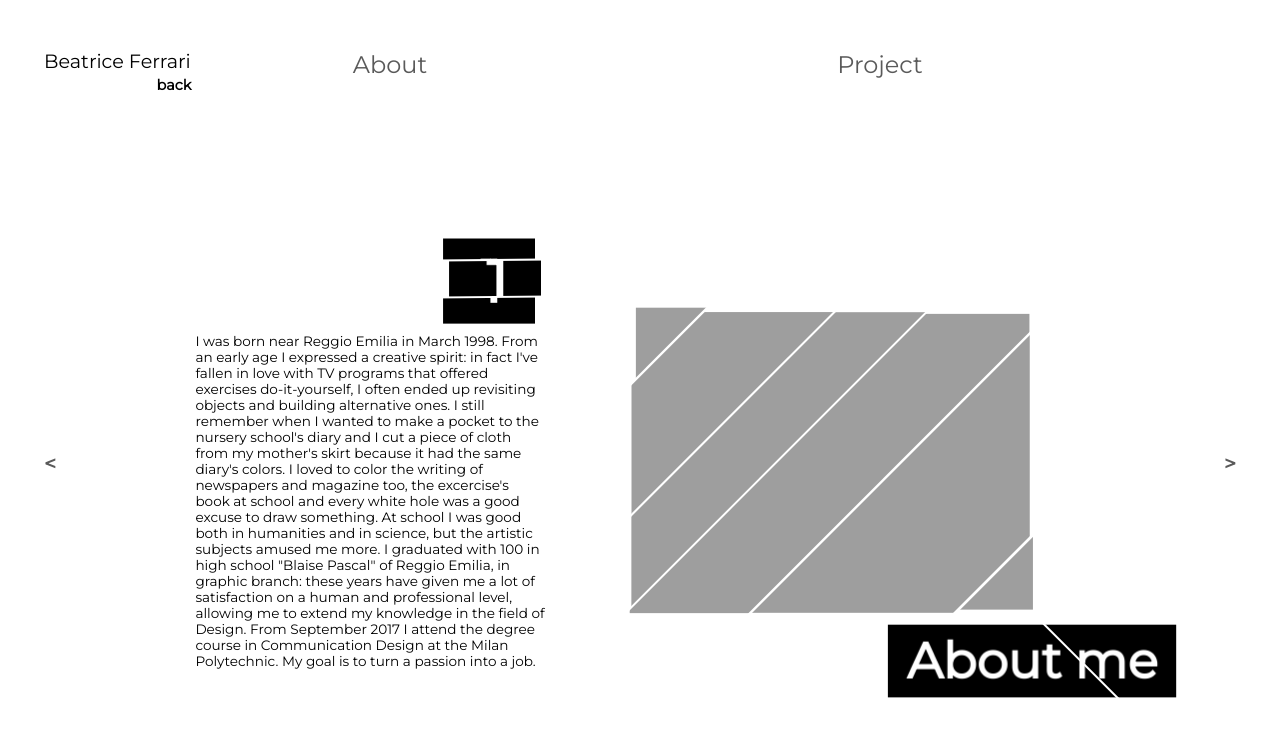
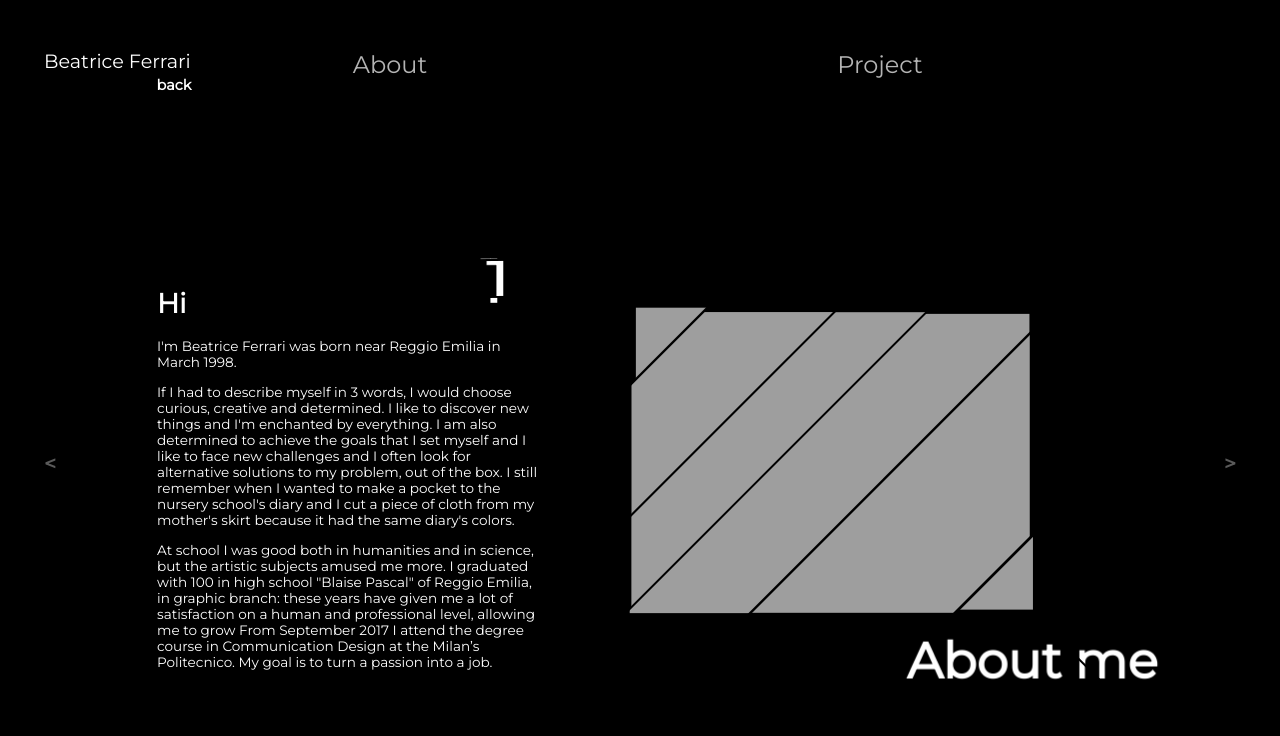
Before and after one commit to beaferrari/BEAFERRARI, a plain HTML site: page about/pag10.html in a window 1280 px wide. Shown: the top 736 px of the page. Drawn offline with Linux system fonts and the light colour scheme.

Commit message:
modifiche

```diff
--- a/about/css/base.css
+++ b/about/css/base.css
@@ -6,18 +6,18 @@ article,aside,details,figcaption,figure,footer,header,hgroup,main,nav,section,su
 }
 
 html {
-	background: #fff;
+	background: #000;
 }
 
 body {
-	--color-text: black;
-	--color-link: black;
-	--color-link-hover: black;
+	--color-text: white;
+	--color-link: white;
+	--color-link-hover: white;
 	font-family: "Montserrat", sans-serif;
 	min-height: 100vh;
 	color: black;
 	color: black;
-	background: white;
+	background: black;
 	-webkit-font-smoothing: antialiased;
 	-moz-osx-font-smoothing: grayscale;
 	overflow: hidden;
@@ -25,7 +25,7 @@ body {
 
 
 .menu {text-decoration: none;
-  color: rgb(90,90,90);
+  color: rgb(255,255,255);
   transition:0.25s all;
   font-family: 'Montserrat', sans-serif;
   font-weight: lighter;
@@ -47,7 +47,7 @@ font-weight: lighter;
 }
 
 #barra {
-  background-color: white;
+  background-color: black;
    width:100%;
   height: 10vh;
   position: absolute;
@@ -57,7 +57,7 @@ font-weight: lighter;
   z-index: 10;}
 
 	.barra {
-	  background-color: white;
+	  background-color: black;
 	   width:220vh;
 	  height: 10vh;
 	  position: sticky;
@@ -70,10 +70,10 @@ font-weight: lighter;
 p {font-family: 'Montserrat', sans-serif; }
 
 	.sezione {
-		margin-top: 38vh;
-		margin-left: 13vw;
+		margin-top: 30vh;
+		margin-left: 10vw;
 		margin-right: 7vw;
-		color: black;
+		color: white;
 		font-family: 'Montserrat', sans-serif;
 	}
 .titolo { font-family: 'Montserrat', sans-serif;
@@ -81,8 +81,9 @@ font-size: 1.2em;
 position: absolute;
 transform: translate(30%, -450%);
 	z-index: 10px;
+	color: white;
 }
-.back { color: black;
+.back { color: white;
 	 font-family: 'Montserrat', sans-serif;
 font-weight: bold;
 font-size: 0.9em;
@@ -93,10 +94,10 @@ transform: translate(450%, -450%);
 }
 	.placeholder {font-size: 0.85em;
 		padding: 5px;
-		color: black; }
+		color: white; }
 a {
 	text-decoration: none;
-	color: black;
+	color: white;
 	outline: none;
 }
 
--- a/about/css/slider.css
+++ b/about/css/slider.css
@@ -1,6 +1,6 @@
 
 .menu {text-decoration: none;
-  color: rgb(90,90,90);
+  color: rgb(180,180,180);
   transition:0.25s all;
   font-family: 'Montserrat', sans-serif;
   font-weight: lighter;
@@ -13,7 +13,7 @@
 }
 
 
-.menu:hover {color: rgb(180,180,180);
+.menu:hover {color: rgb(90,90,90);
   font-size: 1.4em;
 }
 
@@ -32,7 +32,7 @@ font-family:sans-serif;
 
 }
 .barra {
-	background-color: white;
+	background-color: black;
 	 width:220vh;
 	height: 10vh;
 	position: sticky;
@@ -101,7 +101,7 @@ font-family:sans-serif;
 	width: 100px;
 	height: 100px;
 	margin: -25px 0 0 0;
-	background-color: white;
+	background-color: black;
 	color: rgb(90, 90, 90);
 	font-size: 1.3em;
 	font-family: inherit;
@@ -114,7 +114,7 @@ font-family:sans-serif;
 .pieces-slider__button:hover {
 	color: rgb(180, 180, 180);
 	opacity: 0.5;
-	font-size: 1em;
+	font-size: 2em;
 	transition: 0.25s;
 }
 
--- a/about/index.html
+++ b/about/pag10.html
@@ -4,7 +4,7 @@
 		<meta charset="UTF-8" />
 		<meta name="viewport" content="width=device-width, initial-scale=1">
 		<title>Animated Fragment Slideshow | Codrops</title>
-		<meta name="description" content="A slider made with the Pieces library where slides are animated in a fragmented look." />
+
 		<meta name="keywords" content="slideshow, slider, pieces, fragments, animation, svg, canvas, javascript" />
 
 		<link rel="stylesheet" type="text/css" href="css/base.css" />
@@ -18,7 +18,7 @@
 	  <a href="file:///C:/Users/beafe/Desktop/comunicazione%201/2%20semestre/reti%20e%20calcolatori/BEAFERRARI/prova3/index.html" class="menu">Project</a>
 	 <a href="file:///C:/Users/beafe/Desktop/comunicazione%201/2%20semestre/reti%20e%20calcolatori/BEAFERRARI/prova2/OpeningSequence/index.html" class="menu"> Contact</a>
 	</h5>
-	<section class="titolo"> Beatrice Ferrari </a> </section>
+	<section class="titolo"> Beatrice Ferrari </section>
 	<section class="back"> <a href="file:///C:/Users/beafe/Desktop/comunicazione%201/2%20semestre/reti%20e%20calcolatori/BEAFERRARI/prova2/sito/index.html" title="back"> back </a> </section>
 	<body class="demo-1">
 		<svg class="hidden">
@@ -38,17 +38,17 @@
 		<main>
 			<div class="content content--fixed">
 				<header>
-					<div class="sezione placeholder">  I was born near Reggio Emilia in March 1998.
-From an early age I expressed a creative spirit: in fact I've fallen in love with TV programs that offered exercises do-it-yourself,
-I often ended up revisiting objects and building alternative ones.
-I still remember when I wanted to make a pocket to the nursery school's diary
-and I cut a piece of cloth from my mother's skirt because it had the same diary's colors.
-I loved to color the writing of newspapers and magazine too, the excercise's book at school and every white hole was a good excuse to draw something.
-At school I was good both in humanities and in science,
-but the artistic subjects amused me more. I graduated with 100 in high school "Blaise Pascal" of Reggio Emilia, in graphic branch:
-these years have given me a lot of satisfaction on a human and professional level, allowing me to extend my knowledge in the field of Design.
-From September 2017 I attend the degree course in Communication Design at the Milan Polytechnic.
-My goal is to turn a passion into a job.  </div>
+					<div class="sezione placeholder">  <h1> Hi </h1> <p>I'm Beatrice Ferrari was born near Reggio Emilia in March 1998. </p>
+					<p>	If I had to describe myself in 3 words, I would choose curious, creative and determined. I like to discover new things and I'm enchanted by everything.
+						I am also determined to achieve the goals that I set myself and I like to face new challenges and I often look for alternative solutions to my problem, out of the box.
+						I still remember when I wanted to make a pocket to the nursery school's diary
+						and I cut a piece of cloth from my mother's skirt because it had the same diary's colors. </p>
+						<p>At school I was good both in humanities and in science,
+						but the artistic subjects amused me more. I graduated with 100 in high school "Blaise Pascal" of Reggio Emilia, in graphic branch:
+						these years have given me a lot of satisfaction on a human and professional level, allowing me to grow
+						From September 2017 I attend the degree course in Communication Design at the Milan’s Politecnico.
+						My goal is to turn a passion into a job. </p>
+  </div>
 
 				</header>
 				<!--a class="github" href="" title="Find this project on GitHub"><svg class="icon icon--github"><use xlink:href="#icon-github"></use></svg></a-->
```
Also changed, not shown: index.html (+3 -3 lines).
